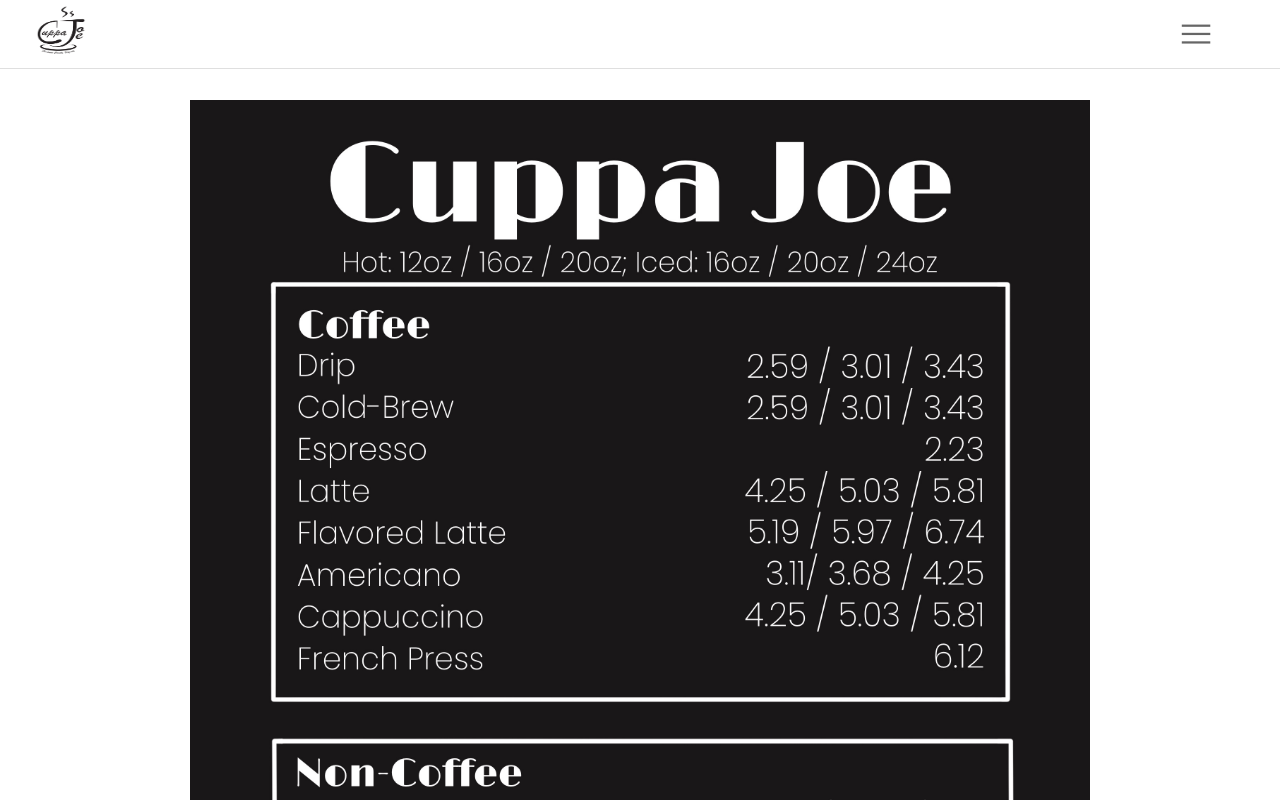
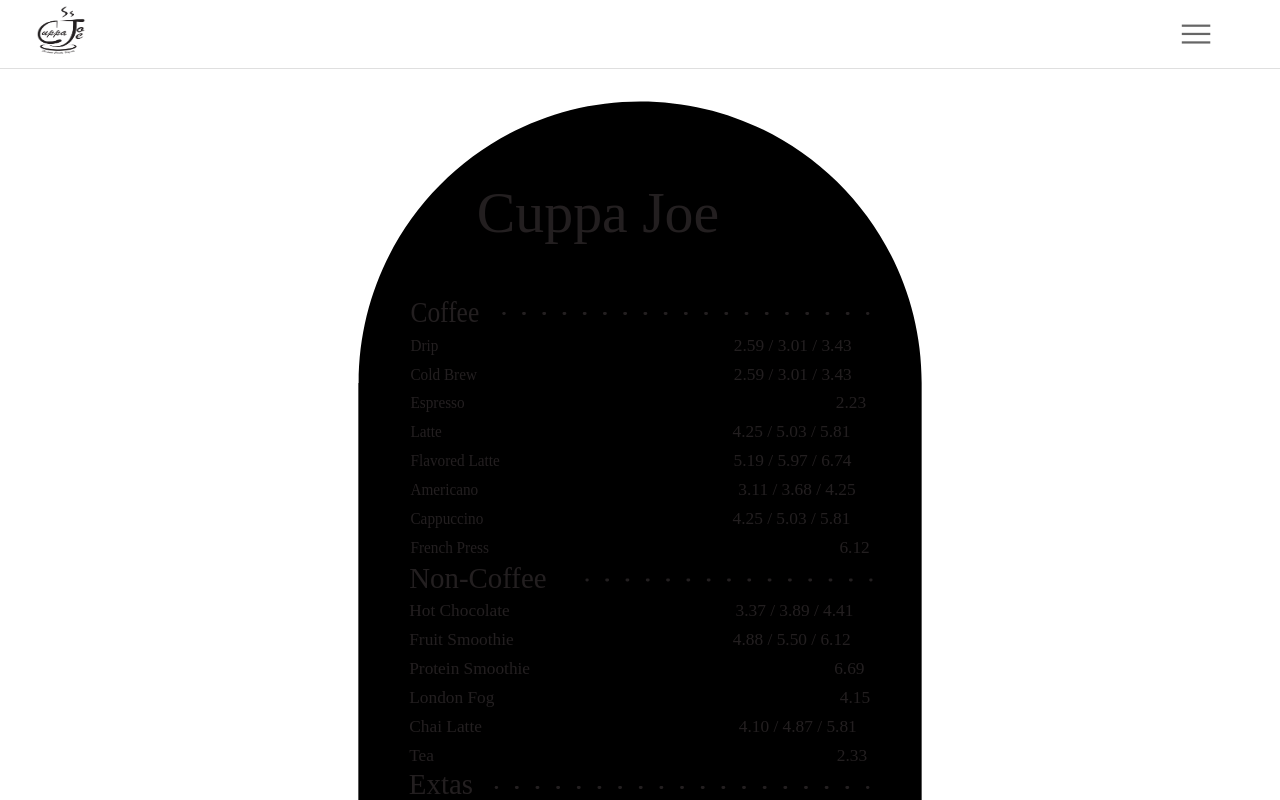
Before and after one commit to nateHamshar/cuppa-joe-cafe, a Next.js app: page /menu in a window 1280 px wide. Shown: the top 800 px of the page. Built offline with nearby package versions, Linux system fonts and the light colour scheme.

Commit message:
struggling

```diff
--- a/src/pages/menu.js
+++ b/src/pages/menu.js
@@ -1,7 +1,16 @@
 import Head from 'next/head'
 import styles from '@/styles/menu.module.css'
 import Image from 'next/image'
+import { Limelight, Poppins } from 'next/font/google';
 
+const limelight = Limelight({
+    weight: ['400'],
+    subsets: ['latin'],
+});
+const poppins = Poppins({
+  weight: ['400', '700'],
+  subsets: ['latin'],
+});
 
 const Menu = () => {
     return (
@@ -12,10 +21,10 @@
             <meta name="viewport" content="width=device-width, initial-scale=1" />
             <link rel="icon" href="/cuppa_joe_mug_icon.png" />
         </Head>
-        <main className={styles.main}>
+        <main className={`${limelight.className} ${poppins.className}`}>
             <div className={styles.menuImage}>
                 <Image
-                    src="/menu.JPG"
+                    src="/realMenu.svg"
                     fill={true}
                     alt=''
                 />
--- a/src/styles/menu.module.css
+++ b/src/styles/menu.module.css
@@ -1,7 +1,9 @@
+@import url('https://fonts.googleapis.com/css2?family=Limelight&family=Poppins:ital,wght@0,100;0,200;0,300;0,400;0,500;0,600;0,700;0,800;0,900;1,100;1,200;1,300;1,400;1,500;1,600;1,700;1,800;1,900&display=swap');
+
 .menuImage{
     position: relative;
     width: 95vw;
-    max-width: 900px;
+    max-width: 600px;
     aspect-ratio: 3 / 4;
     margin-bottom: 2rem;
     margin-left: auto;
```
Also changed, not shown: public/CuppaMenu2.0.svg (deleted), public/realMenu.svg (added).
